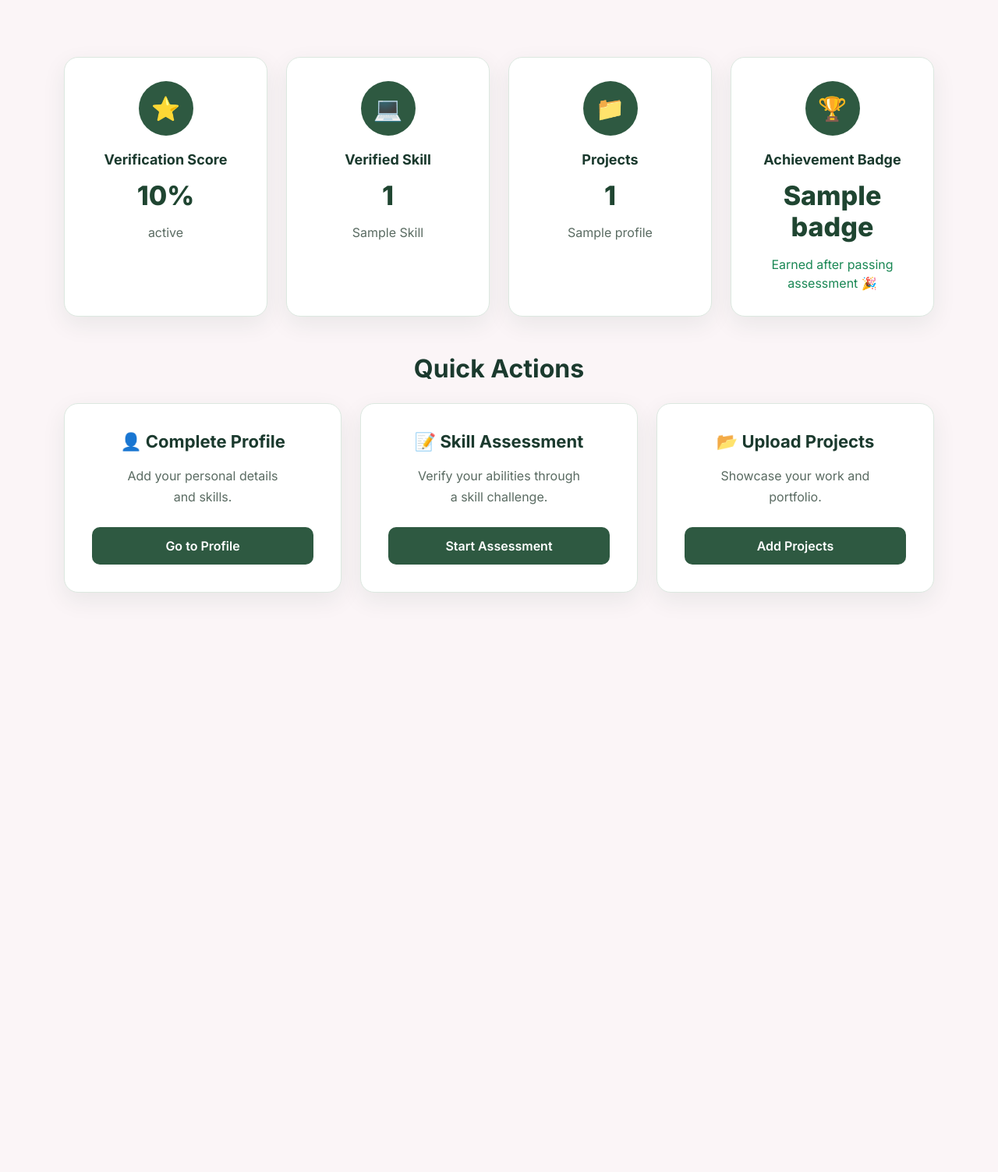
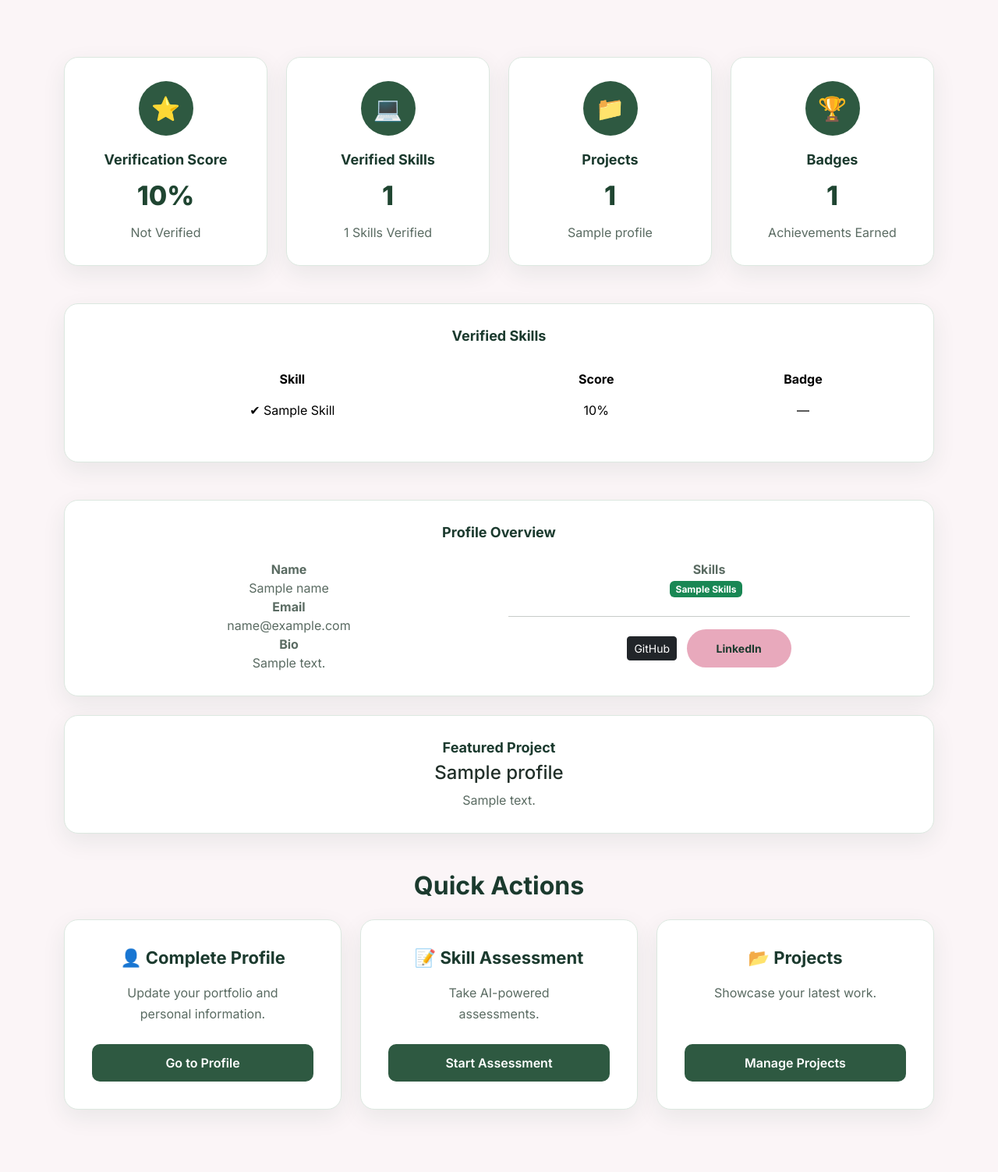
Before and after one commit to Aleenakhalid2007/BuildByte-CODENYX, a Flask app: template templates/dashboard.html in a window 1280 px wide. Shown: the part 249-1752 px from the top of the page at 78% size. Before the commit the page ends 1011 px from the top, so only its background shows below. Run offline with Flask 3, Linux system fonts and the light colour scheme; the template is opened without the code that fills it: most values are stand-ins (such as "Sample title", 1, 10 or a date in 2020); some libraries are stand-ins or nearby versions.

Commit message:
added profile section on dashboard

```diff
--- a/app.py
+++ b/app.py
@@ -195,7 +195,6 @@ def dashboard():
         SELECT
             users.name,
             users.email,
-
             profiles.bio,
             profiles.skills,
             profiles.github,
--- a/templates/dashboard.html
+++ b/templates/dashboard.html
@@ -8,13 +8,10 @@
 
     <title>Candidate Dashboard - SkillAI</title>
 
-    <!-- Bootstrap -->
     <link href="https://cdn.jsdelivr.net/npm/bootstrap@5.3.3/dist/css/bootstrap.min.css" rel="stylesheet">
 
-    <!-- Google Font -->
     <link href="https://fonts.googleapis.com/css2?family=Inter:wght@400;500;600;700;800&display=swap" rel="stylesheet">
 
-    <!-- Custom CSS -->
     <link rel="stylesheet" href="{{ url_for('static', filename='css/style.css') }}">
 
 </head>
@@ -45,21 +42,15 @@
             <ul class="navbar-nav ms-auto">
 
                 <li class="nav-item">
-                    <a class="nav-link active" href="/dashboard">
-                        Dashboard
-                    </a>
+                    <a class="nav-link active" href="/dashboard">Dashboard</a>
                 </li>
 
                 <li class="nav-item">
-                    <a class="nav-link" href="/profile">
-                        Profile
-                    </a>
+                    <a class="nav-link" href="/profile">Profile</a>
                 </li>
 
                 <li class="nav-item">
-                    <a class="nav-link" href="/challenge">
-                        Assessment
-                    </a>
+                    <a class="nav-link" href="/challenge">Assessment</a>
                 </li>
 
                 <li class="nav-item">
@@ -74,20 +65,15 @@
 
 </nav>
 
-
 <!-- ================= DASHBOARD ================= -->
 
 <section class="dashboard-section">
 
 <div class="container">
 
-        <!-- Welcome -->
-
 <div class="dashboard-header">
 
-            <h1>
-                 Welcome {{name}} 👋
-            </h1>
+<h1>Welcome {{ name }} 👋</h1>
 
 <p>
 Complete your profile and verify your skills to get discovered by recruiters.
@@ -95,12 +81,11 @@
 
 </div>
 
-
-        <!-- Cards -->
+<!-- ================= SUMMARY CARDS ================= -->
 
 <div class="row g-4 mt-2">
 
-            <div class="col-lg-3 col-md-6">
+<div class="col-lg-3">
 
 <div class="dashboard-card">
 
@@ -109,40 +94,54 @@
 <h2>Verification Score</h2>
 
 <h3>
-                        {{ assessment.score if assessment else 0 }}%
+
+{% if assessments %}
+
+{{ avg_score }}%
+
+{% else %}
+
+0%
+
+{% endif %}
+
 </h3>
 
 <p>
-                        {{ assessment.verification_status if assessment else "Not Verified" }}
+
+{% if avg_score >= 60 %}
+
+Verified
+
+{% else %}
+
+Not Verified
+
+{% endif %}
+
 </p>
 
 </div>
 
 </div>
 
-
-            <div class="col-lg-3 col-md-6">
+<div class="col-lg-3">
 
 <div class="dashboard-card">
 
 <div class="dashboard-icon">💻</div>
 
-                        <h2>Verified Skill</h2>
+<h2>Verified Skills</h2>
 
-                        {% if assessment %}
-                            <h3>1</h3>
-                            <p>{{ assessment.skill|title }}</p>
-                        {% else %}
-                            <h3>0</h3>
-                            <p>No verified skills yet</p>
-                        {% endif %}
+<h3>{{ assessments|length }}</h3>
+
+<p>{{ assessments|length }} Skills Verified</p>
 
 </div>
 
 </div>
 
-
-            <div class="col-lg-3 col-md-6">
+<div class="col-lg-3">
 
 <div class="dashboard-card">
 
@@ -150,44 +149,29 @@
 
 <h2>Projects</h2>
 
-                    <h3>
-                        {{ 1 if profile and profile.project_name else 0 }}
-                    </h3>
+<h3>{{ 1 if profile and profile.project_name else 0 }}</h3>
 
 <p>
-                        {{ profile.project_name if profile and profile.project_name else "No projects uploaded" }}
+
+{{ profile.project_name if profile and profile.project_name else "No Project Uploaded" }}
+
 </p>
 
 </div>
 
 </div>
 
-
-            <div class="col-lg-3 col-md-6">
+<div class="col-lg-3">
 
 <div class="dashboard-card">
 
 <div class="dashboard-icon">🏆</div>
 
-                    <h2>Achievement Badge</h2>
+<h2>Badges</h2>
 
-                    {% if assessment and assessment.badge %}
+<h3>{{ assessments|length }}</h3>
 
-                        <h3>{{ assessment.badge }}</h3>
-
-                        <p class="text-success">
-                            Earned after passing assessment 🎉
-                        </p>
-
-                    {% else %}
-
-                        <h3>None</h3>
-
-                        <p>
-                            Score 60%+ to unlock badges
-                        </p>
-
-                    {% endif %}
+<p>Achievements Earned</p>
 
 </div>
 
@@ -195,13 +179,194 @@
 
 </div>
 
+<!-- ================= VERIFIED SKILLS ================= -->
 
-        <!-- Quick Actions -->
+<div class="dashboard-card mt-5">
+
+<h2 class="mb-4">
+Verified Skills
+</h2>
+
+{% if assessments %}
+
+<table class="table table-borderless align-middle">
+
+<thead>
+
+<tr>
+
+<th>Skill</th>
+
+<th>Score</th>
+
+<th>Badge</th>
+
+</tr>
+
+</thead>
+
+<tbody>
+
+{% for item in assessments %}
+
+<tr>
+
+<td>
+
+✔ {{ item.skill.title() }}
+
+</td>
+
+<td>
+
+{{ item.score }}%
+
+</td>
+
+<td>
+
+{% if item.badge=="Skill Master" %}
+
+🥇 Skill Master
+
+{% elif item.badge=="Skill Pro" %}
+
+🥈 Skill Pro
+
+{% elif item.badge=="Skill Starter" %}
+
+🥉 Skill Starter
+
+{% else %}
+
+—
+
+{% endif %}
+
+</td>
+
+</tr>
+
+{% endfor %}
+
+</tbody>
+
+</table>
+
+{% else %}
+
+<p>No verified skills yet.</p>
+
+{% endif %}
+
+</div>
+
+<!-- ================= PROFILE OVERVIEW ================= -->
+
+<div class="dashboard-card mt-5">
+
+<h2 class="mb-4">
+Profile Overview
+</h2>
+
+<div class="row">
+
+<div class="col-md-6">
+
+<p>
+
+<strong>Name</strong><br>
+
+{{ name }}
+
+</p>
+
+<p>
+
+<strong>Email</strong><br>
+
+{{ profile.email if profile else "-" }}
+
+</p>
+
+<p>
+
+<strong>Bio</strong><br>
+
+{{ profile.bio if profile and profile.bio else "Not Added" }}
+
+</p>
+
+</div>
+
+<div class="col-md-6">
+
+<p><strong>Skills</strong></p>
+
+{% if profile and profile.skills %}
+
+{% for skill in profile.skills.split(",") %}
+
+<span class="badge bg-success me-2 mb-2">
+
+{{ skill.title() }}
+
+</span>
+
+{% endfor %}
+
+{% endif %}
+
+<hr>
+
+<a href="{{ profile.github }}" class="btn btn-dark btn-sm me-2" target="_blank">
+
+GitHub
+
+</a>
+
+<a href="{{ profile.linkedin }}" class="btn btn-primary btn-sm" target="_blank">
+
+LinkedIn
+
+</a>
+
+</div>
+
+</div>
+
+</div>
+
+<!-- ================= PROJECT ================= -->
+
+<div class="dashboard-card mt-4">
+
+<h2>
+Featured Project
+</h2>
+
+<h4>
+
+{{ profile.project_name if profile and profile.project_name else "No Project Yet" }}
+
+</h4>
+
+<p>
+
+{{ profile.project_description if profile and profile.project_description else "" }}
+
+</p>
+
+</div>
+
+<!-- ================= QUICK ACTIONS ================= -->
 
 <div class="quick-actions mt-5">
 
 <h2 class="mb-4">
+
 Quick Actions
+
 </h2>
 
 <div class="row g-4">
@@ -212,12 +377,12 @@
 
 <h4>👤 Complete Profile</h4>
 
-                        <p>
-                            Add your personal details and skills.
-                        </p>
+<p>Update your portfolio and personal information.</p>
 
 <a href="/profile" class="btn btn-primary">
+
 Go to Profile
+
 </a>
 
 </div>
@@ -230,12 +395,12 @@
 
 <h4>📝 Skill Assessment</h4>
 
-                        <p>
-                            Verify your abilities through a skill challenge.
-                        </p>
+<p>Take AI-powered assessments.</p>
 
 <a href="/challenge" class="btn btn-primary">
+
 Start Assessment
+
 </a>
 
 </div>
@@ -246,14 +411,14 @@
 
 <div class="action-card">
 
-                        <h4>📂 Upload Projects</h4>
+<h4>📂 Projects</h4>
 
-                        <p>
-                            Showcase your work and portfolio.
-                        </p>
+<p>Showcase your latest work.</p>
 
 <a href="/profile" class="btn btn-primary">
-                            Add Projects
+
+Manage Projects
+
 </a>
 
 </div>
@@ -268,9 +433,6 @@
 
 </section>
 
-
-<!-- Bootstrap JS -->
-
 <script src="https://cdn.jsdelivr.net/npm/bootstrap@5.3.3/dist/js/bootstrap.bundle.min.js"></script>
 
 </body>
```
Lines whose indentation alone changed are shown as unchanged.
